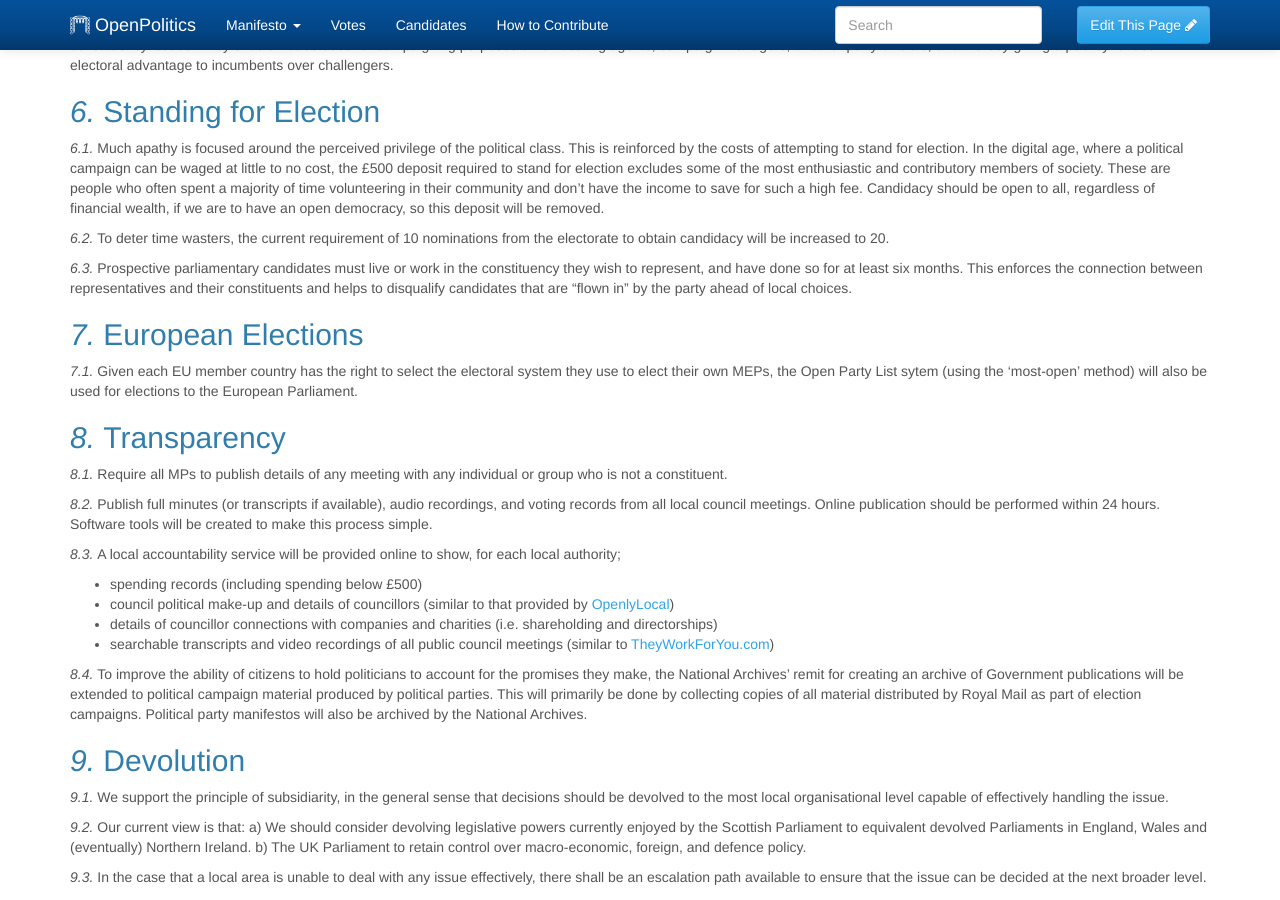
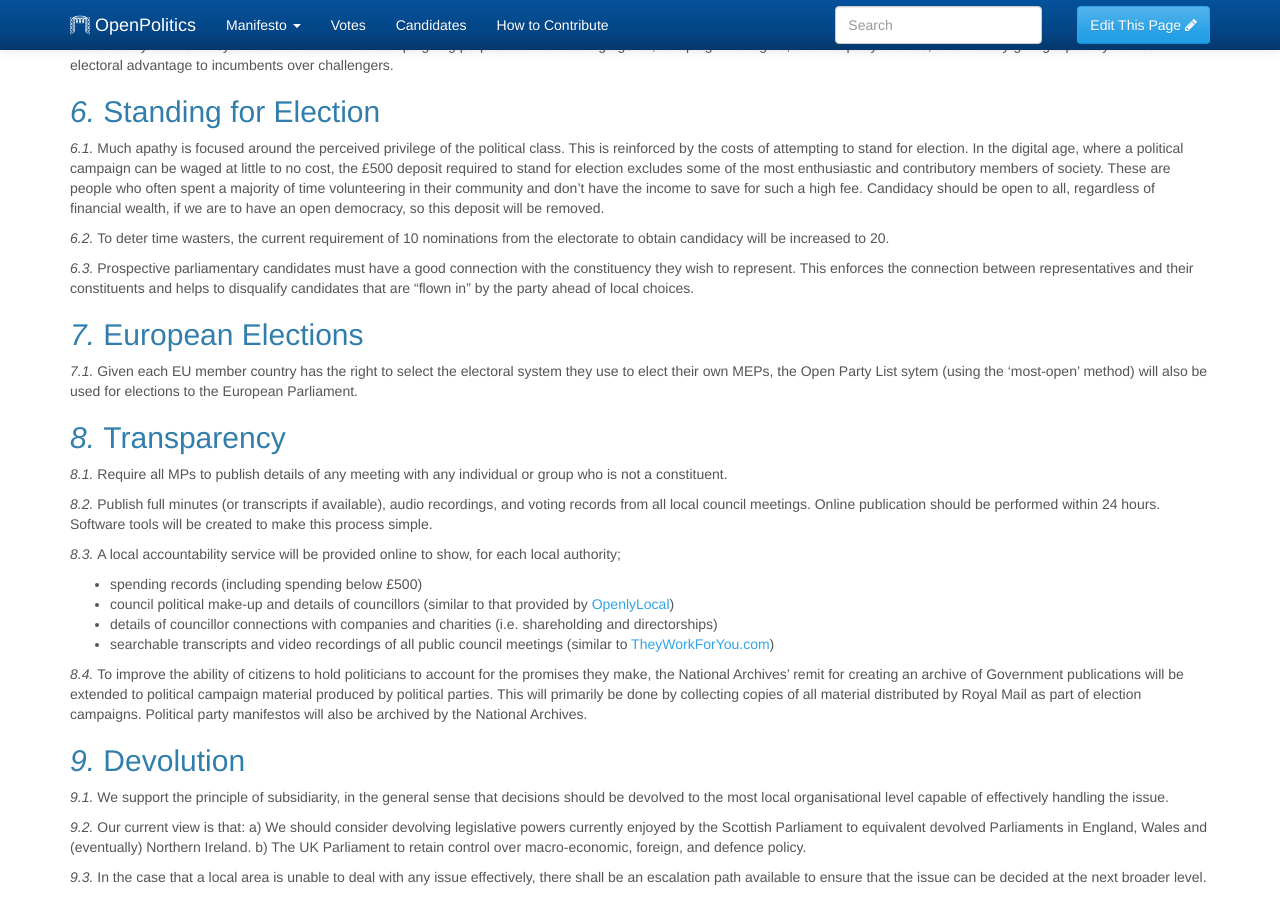
Before and after one commit to openpolitics/manifesto, a Jekyll site: the page built from manifesto/democracy.md, in a window 1280 px wide and 900 px high, scrolled down 940 px. Built offline with Jekyll 4.4.1, drawn with Linux system fonts in a browser that asks for light colours.

Commit message:
Require a local connection

```diff
--- a/manifesto/democracy.md
+++ b/manifesto/democracy.md
@@ -49,7 +49,7 @@ Much apathy is focused around the perceived privilege of the political class. Th
 
 To deter time wasters, the current requirement of 10 nominations from the electorate to obtain candidacy will be increased to 20.
 
-Prospective parliamentary candidates must live or work in the constituency they wish to represent, and have done so for at least six months. This enforces the connection between representatives and their constituents and helps to disqualify candidates that are "flown in" by the party ahead of local choices.
+Prospective parliamentary candidates must have a good connection with the constituency they wish to represent. This enforces the connection between representatives and their constituents and helps to disqualify candidates that are "flown in" by the party ahead of local choices.
 
 ## European Elections
 
```
